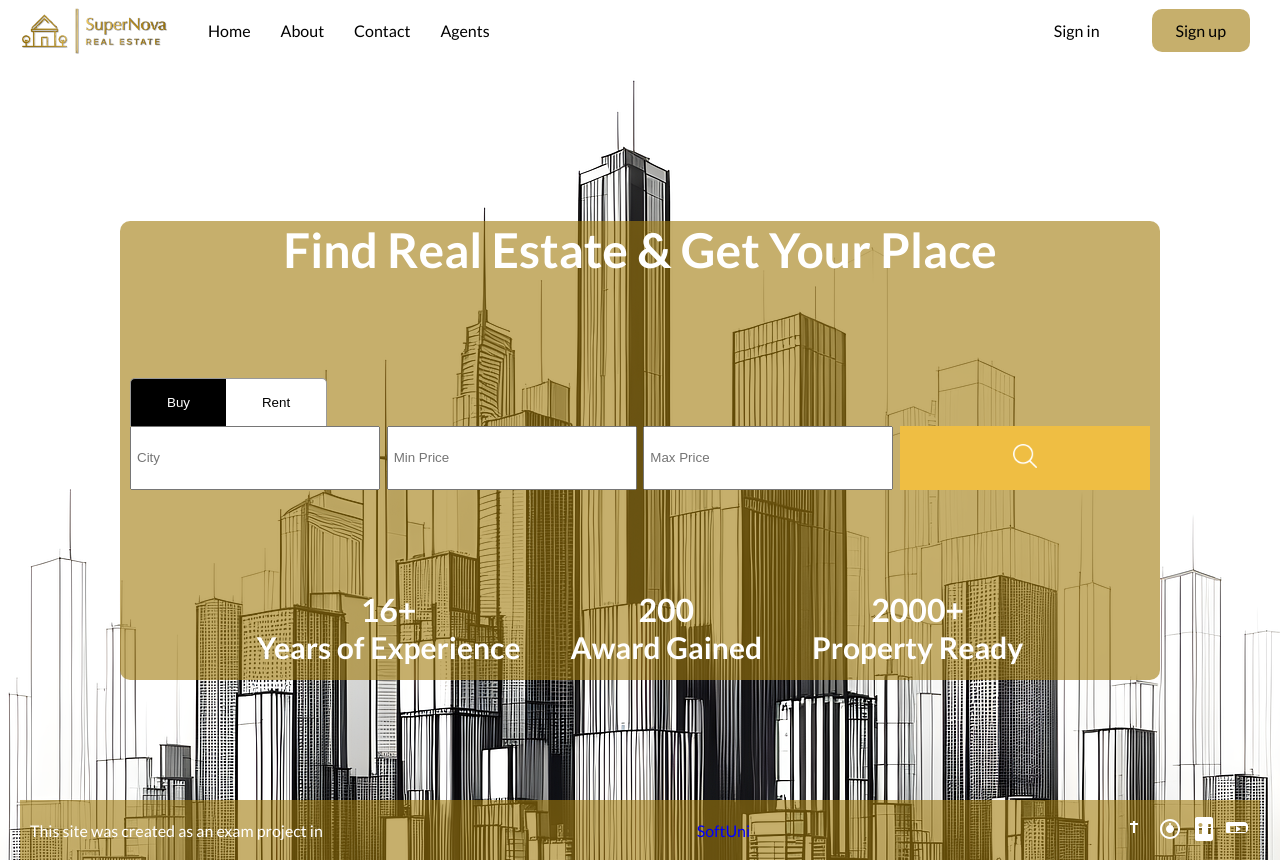
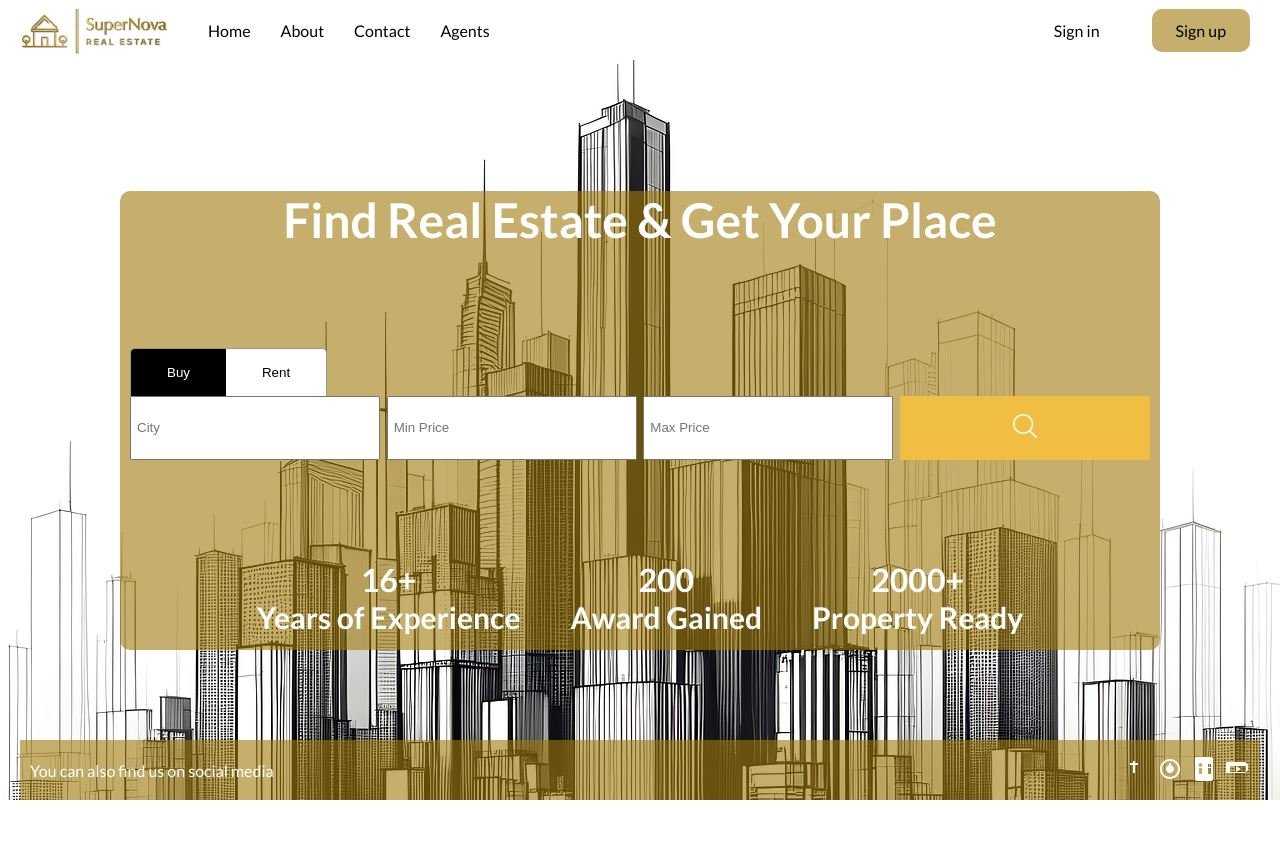
Before and after one commit to nikolayvnenchev/AppSuperNova, a React (Vite) app in the folder client/: page / in a window 1280 px wide. After the commit the page ends 800 px from the top, so only its background shows below. Built offline with nearby package versions, Linux system fonts and the light colour scheme; no server answers.

Commit message:
10th footer

```diff
--- a/client/src/components/footer/Footer.jsx
+++ b/client/src/components/footer/Footer.jsx
@@ -3,16 +3,16 @@ import "./footer.scss";
 
 export default function Footer() {
   return (
-    <footer className="footer">
+    <footer>
       <div className="footerContainer">
         <p>
-          This site was created as an exam project in{' '}
+        You can also find us on social media{' '}
         </p>
-        <a
+        {/* <a
           style={{ color: 'blue' }}
           className="hover-softuni text-neutral-800 font-bold dark:text-neutral-400"
           href="https://softuni.bg/"
-        >SoftUni</a>
+        >SoftUni</a> */}
         <div className="social-icons">
           <a href="https://www.facebook.com" target="_blank" rel="noopener noreferrer">
             <svg width="24" height="24" viewBox="0 0 24 24" fill="none" xmlns="http://www.w3.org/2000/svg">
--- a/client/src/routes/layout/layout.jsx
+++ b/client/src/routes/layout/layout.jsx
@@ -13,8 +13,8 @@ function Layout() {
       </div>
       <div className="content">
         <Outlet />
-        <Footer />
       </div>
+      <Footer />
     </div>
   );
 }
@@ -31,8 +31,8 @@ function RequireAuth() {
         </div>
         <div className="content">
           <Outlet />
-          <Footer />
         </div>
+        <Footer />
       </div>
     );
   }
--- a/client/src/routes/layout/layout.scss
+++ b/client/src/routes/layout/layout.scss
@@ -29,7 +29,7 @@
   }
 
   .content {
-    // flex: 1;
-    height: calc(100vh - 100px);
+    flex: 1;
+    // height: calc(100vh - 100px);
   }
 }
```
